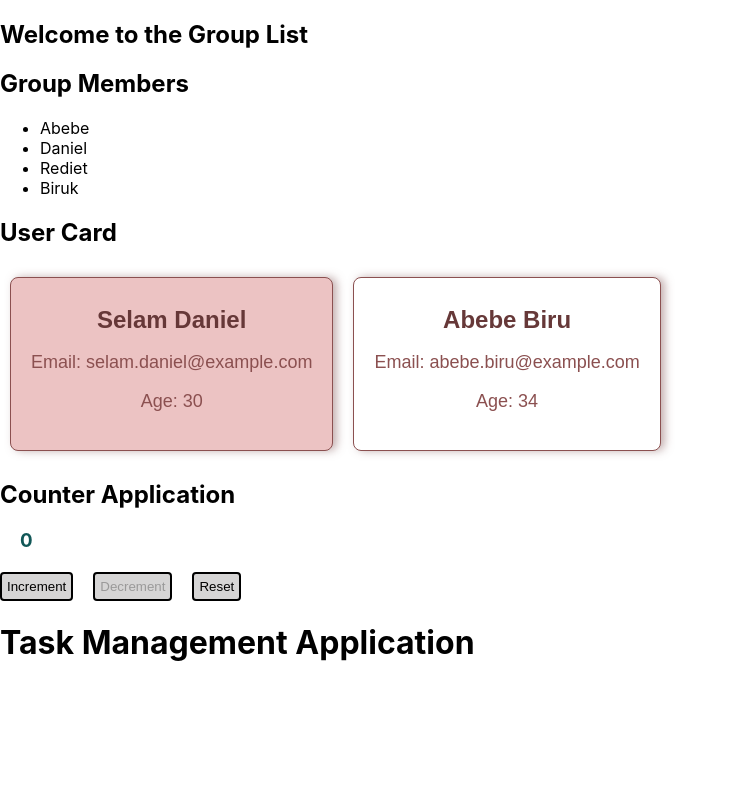
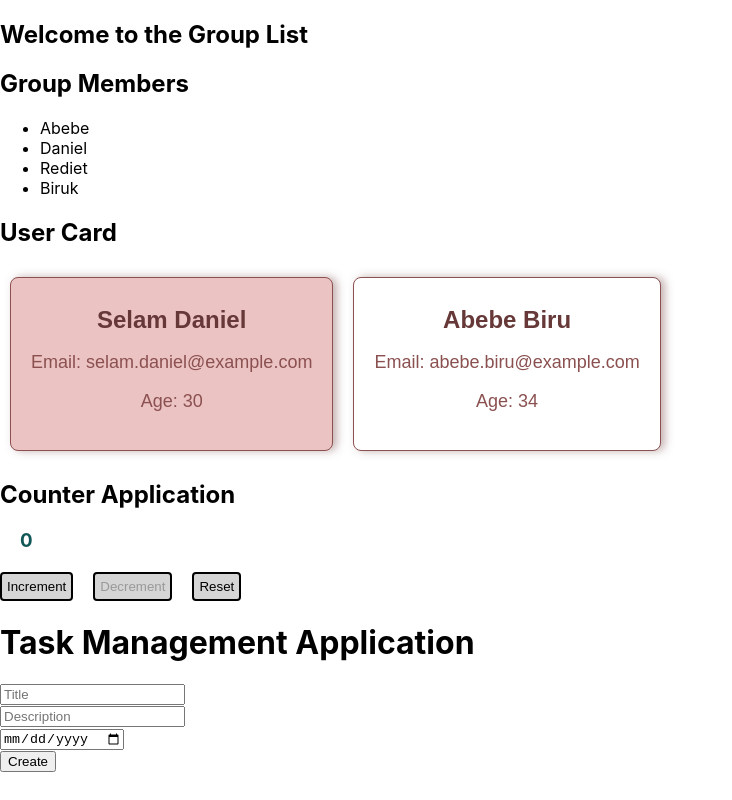
Before and after one commit to SuadAbrar/GDG_Study_Session, a React (Create React App) app: page / in a window 1280 px wide. Shown: the whole page, without its empty margins (0-732 px from the left). Built offline with nearby package versions, Linux system fonts and the light colour scheme.

Commit message:
create TaskManagement component

```diff
--- a/src/component/TaskManagement.js
+++ b/src/component/TaskManagement.js
@@ -1,11 +1,82 @@
-import React from "react";
+import React, { useState } from "react";
 
-const TaskManagement = () => {
+// Develop a React Task Management Application where users can create, read, update, and delete tasks with properties like title, description, dueDate, and completion status.
+
+function TaskManagement() {
+  const [task, setTask] = useState({ title: "", description: "", dueDate: "" });
+  const [tasks, setTasks] = useState([]);
+  const [edit, setEdit] = useState(null);
+
+  const handleChange = (e) => {
+    setTask({ ...task, [e.target.name]: e.target.value });
+  };
+
+  const handleSubmit = (e) => {
+    e.preventDefault();
+    // if (!task.trim()) return;
+
+    if (edit) {
+      setTasks(tasks.map((t) => (t.id === edit ? { ...t, ...task } : t)));
+      setEdit(null);
+    } else {
+      setTasks([...tasks, { ...task, id: Date.now(), completed: false }]);
+    }
+    setTask({ title: "", description: "", dueDate: "" });
+  };
+
+  const DeleteTask = (id) => {
+    setTasks(tasks.filter((t) => t.id !== id));
+  };
+
+  const UpdateTask = (t) => {
+    setTask({ title: t.title, description: t.description, dueDate: t.dueDate });
+    setEdit(t.id);
+  };
+
   return (
     <div>
       <h1>Task Management Application</h1>
+      <form onSubmit={handleSubmit}>
+        <input
+          type="text"
+          name="title"
+          value={task.title}
+          onChange={handleChange}
+          placeholder="Title"
+          required
+        />
+        <br />
+        <input
+          type="text"
+          name="description"
+          value={task.description}
+          onChange={handleChange}
+          placeholder="Description"
+        />
+        <br />
+        <input
+          type="date"
+          name="dueDate"
+          value={task.dueDate}
+          onChange={handleChange}
+        />
+        <br />
+        <button type="Submit">{edit ? "Update" : "Create"}</button>
+      </form>
+      <ul>
+        {tasks.map((t) => (
+          <li key={t.id}>
+            <h5>{t.title}</h5> - {t.description} (Due:{" "}
+            {t.dueDate || "No Due Date"})
+            <br />
+            {/* {t.title} {t.description} ({t.dueDate}) */}
+            <button onClick={() => UpdateTask(t)}>Edit</button>
+            <button onClick={() => DeleteTask(t.id)}>Delete</button>
+          </li>
+        ))}
+      </ul>
     </div>
   );
-};
+}
 
 export default TaskManagement;
```
